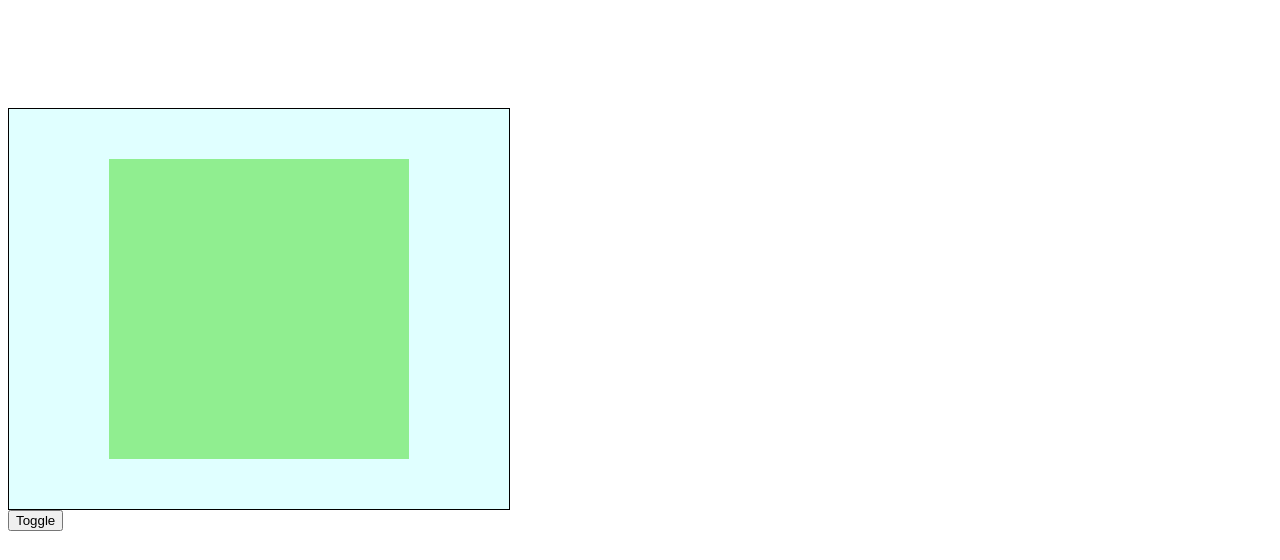
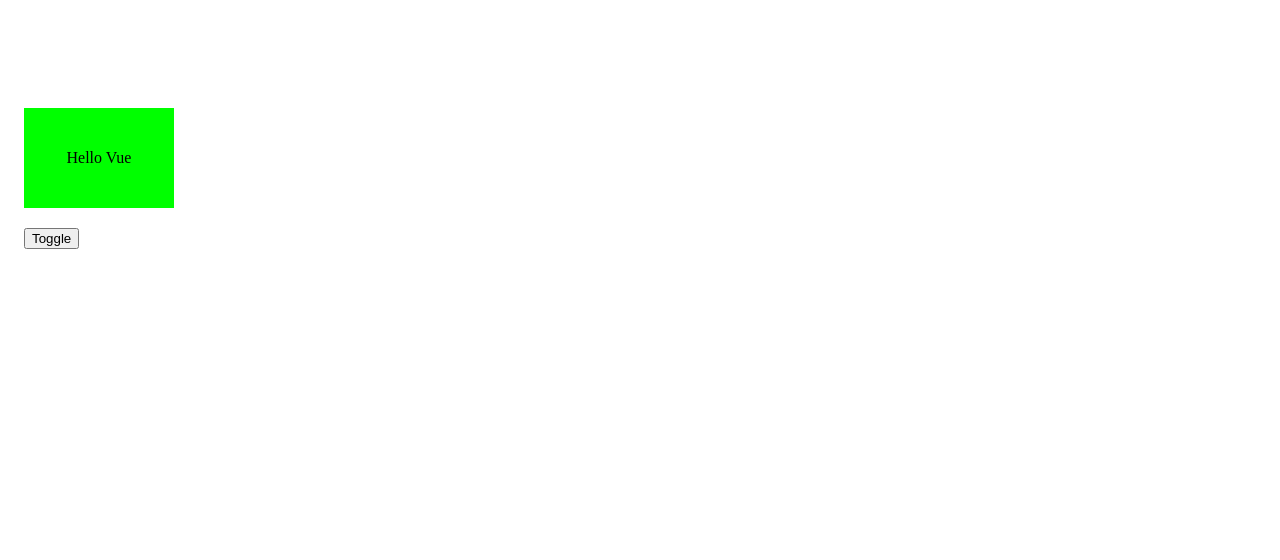
Before and after one commit to Johnny-TYR/vue-practice, a Vue app: page /example in a window 1280 px wide. Shown: the top 560 px of the page. Built offline with nearby package versions, Linux system fonts and the light colour scheme; what iview would draw is missing.

Commit message:
made correct transition

```diff
--- a/src/views/Example.vue
+++ b/src/views/Example.vue
@@ -1,8 +1,8 @@
 <template lang="pug">
-#Example
-  .Example
-    transition(name="appear")
-      .box(v-show="isShow")
+#Transitions
+  div(style="height: 120px")
+    transition
+      .block(v-show="isShow") {{ "Hello Vue" }}
   Button(@click="isShow = !isShow") {{ "Toggle" }}
 </template>
 
@@ -16,46 +16,47 @@ export default {
 };
 </script>
 
+<style lang="scss" scoped>
+#Transitions {
+  position: relative;
+  display: block;
+  padding: 1rem;
+  font-size: 1rem;
+}
 
-<style lang="scss" scoped>
-$box: 300px;
-#Example {
-  .Example {
-    display: flex;
-    justify-content: center;
-    align-items: center;
-    width: 500px;
-    height: 400px;
+.block {
+  display: block;
+  width: 150px;
+  height: 100px;
   text-align: center;
   line-height: 100px;
-    background-color: lightcyan;
-    border: 1px solid black;
+  background-color: #0f0;
 }
-  .box {
-    width: $box;
-    height: $box;
-    background-color: lightgreen;
-  }
+// When isShow == false, runs the v-leave transitions, so these are 2 separate animations
+
 // 進場「之前」的樣式
-  .appear-enter-from {
+.v-enter {
   opacity: 0;
 }
-  // 進場過程
-  .appear-enter-active {
+// 進場「過程」的樣式
+.v-enter-active {
   transition: opacity 1s;
 }
-  // 進場「結束時」的樣式
-  .appear-enter-to {
+// 進場「結束」的樣式
+.v-enter-to {
+  opacity: 1;
+}
+// ==========================================
+// 退場「之前」的樣式
+.v-leave {
+  opacity: 1;
+}
+// 退場「過程」的樣式
+.v-leave-active {
+  transition: opacity 1s;
+}
+// 退場「結束」的樣式
+.v-leave-to {
   opacity: 0;
 }
-  .appear-leave-from {
-    opacity: 0;
-  }
-  .appear-leave-active {
-    transition: opacity 1s;
-  }
-  .appear-leave-to {
-    opacity: 1;
-  }
-}
 </style>
```
Lines whose indentation alone changed are shown as unchanged.
